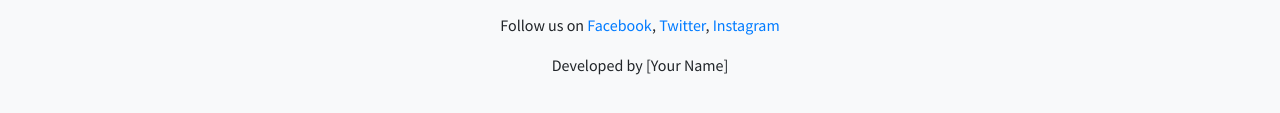
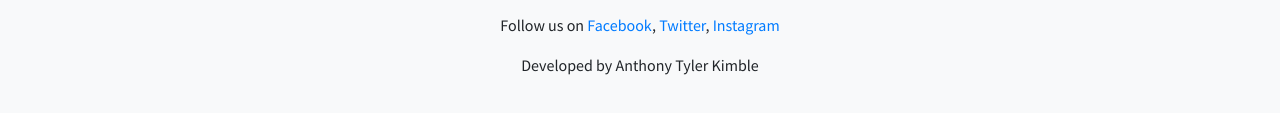
Before and after one commit to Anthonyschools2024/atlas-bootstrap, a website: page public/index.html in a window 1280 px wide. Shown: the part 1444-1557 px from the top of the page. Drawn offline with nearby package versions, Linux system fonts and the light colour scheme; a web font is replaced by a local one.

Commit message:
had to update README!

```diff
--- a/public/index.html
+++ b/public/index.html
@@ -329,7 +329,7 @@
         <a href="#">Twitter</a>,
         <a href="#">Instagram</a>
       </p>
-      <p>Developed by [Your Name]</p>
+      <p>Developed by Anthony Tyler Kimble</p>
     </div>
   </footer>
 
```
Also changed, not shown: README.md.
